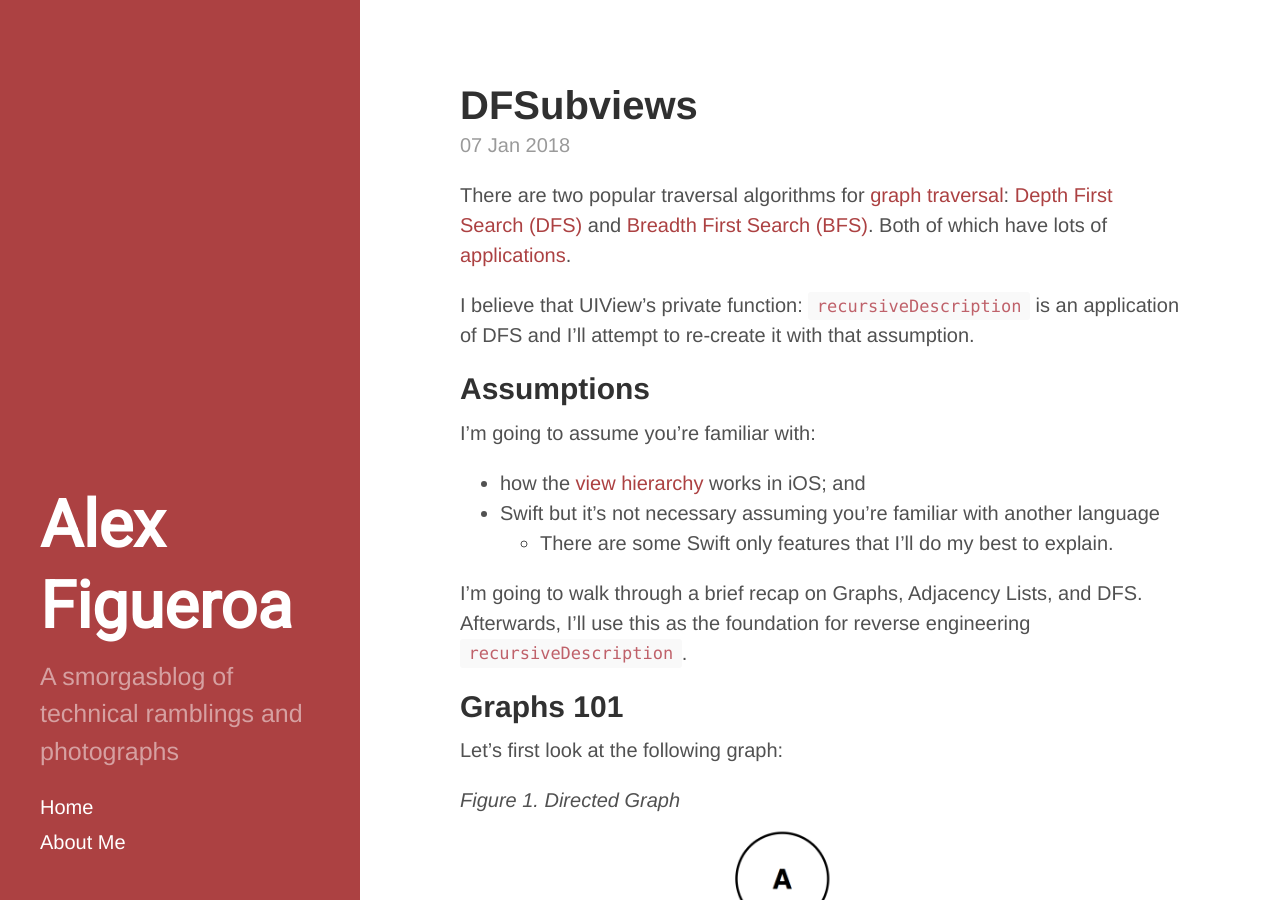
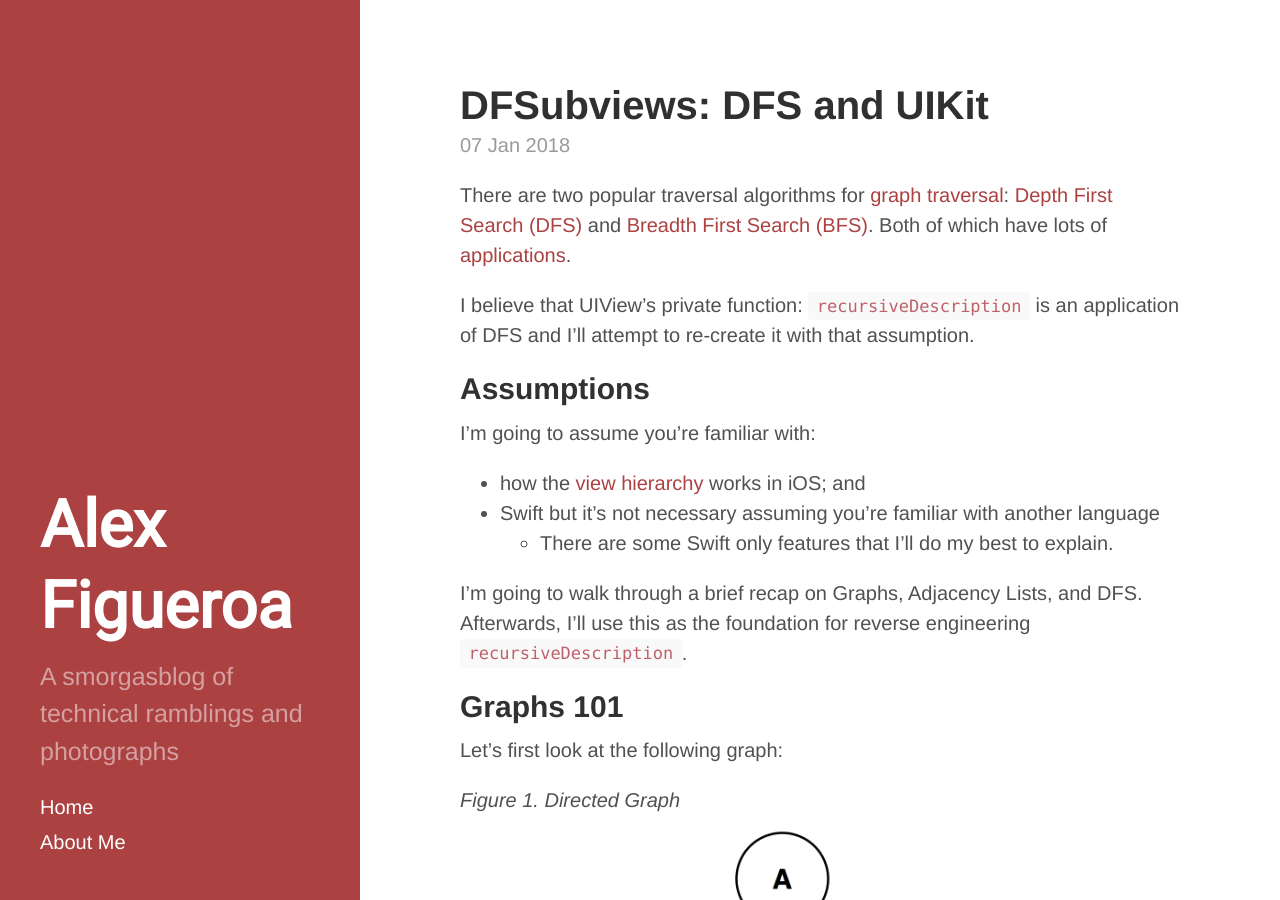
Before and after one commit to ajfigueroa/ajfigueroa.github.io, a Jekyll site: the page built from _posts/2018-01-07-DFSubviews.md, in a window 1280 px wide and 900 px high. Built offline with Jekyll 4.4.1, drawn with Linux system fonts in a browser that asks for light colours.

Commit message:
Update DFSubviews post title

```diff
--- a/_posts/2018-01-07-DFSubviews.md
+++ b/_posts/2018-01-07-DFSubviews.md
@@ -1,6 +1,6 @@
 ---
 layout: post
-title: DFSubviews
+title: 'DFSubviews: DFS and UIKit'
 ---
 
 There are two popular traversal algorithms for [graph traversal](https://en.wikipedia.org/wiki/Graph_traversal): [Depth First Search (DFS)](https://en.wikipedia.org/wiki/Depth-first_search) and [Breadth First Search (BFS)](https://en.wikipedia.org/wiki/Breadth-first_search). Both of which have lots of [applications](https://en.wikipedia.org/wiki/Graph_traversal#Applications).
```
